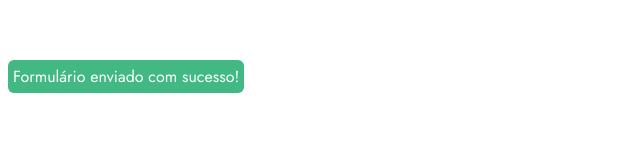
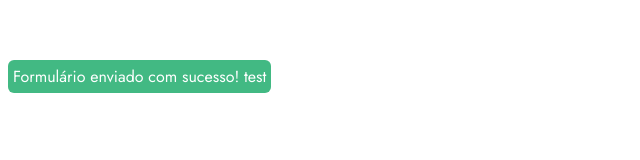
Before and after one commit to motinha122/app, a Vue app: page / in a window 1280 px wide. Shown: the top 160 px of the page, without its empty margins (0-640 px from the left). Built offline with nearby package versions, Linux system fonts and the light colour scheme.

Commit message:
Props with default value

```diff
--- a/src/components/PropsAlert.vue
+++ b/src/components/PropsAlert.vue
@@ -1,12 +1,22 @@
 <template>
     <div :class="baseClass">
         <slot></slot>
+        {{test}}
     </div>
 </template>
 
 <script>
 export default {
-    props: ['variant'],
+    props: {
+        variant:{
+            type:String,
+            default: ''
+        },
+        test:{
+            type: String,
+            default:'test'
+        },
+    },
     computed: {
         baseClass() { // return 'alert alert-variant' or 'alert'
             return [
```
